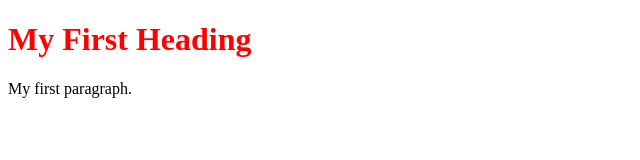
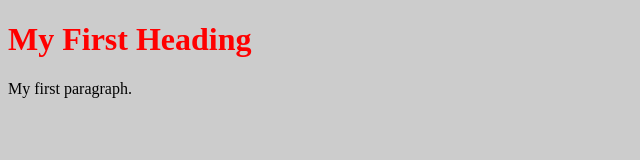
Before and after one commit to ghrairi/myproject, a plain HTML site: page index.html in a window 1280 px wide. Shown: the whole page, without its empty margins (0-640 px from the left). Drawn offline with Linux system fonts and the light colour scheme.

Commit message:
modifier style background body

```diff
--- a/style.css
+++ b/style.css
@@ -1,3 +1,7 @@
 h1{
 	color: red;
 }
+
+body{
+	background-color: #ccc;
+}
```
